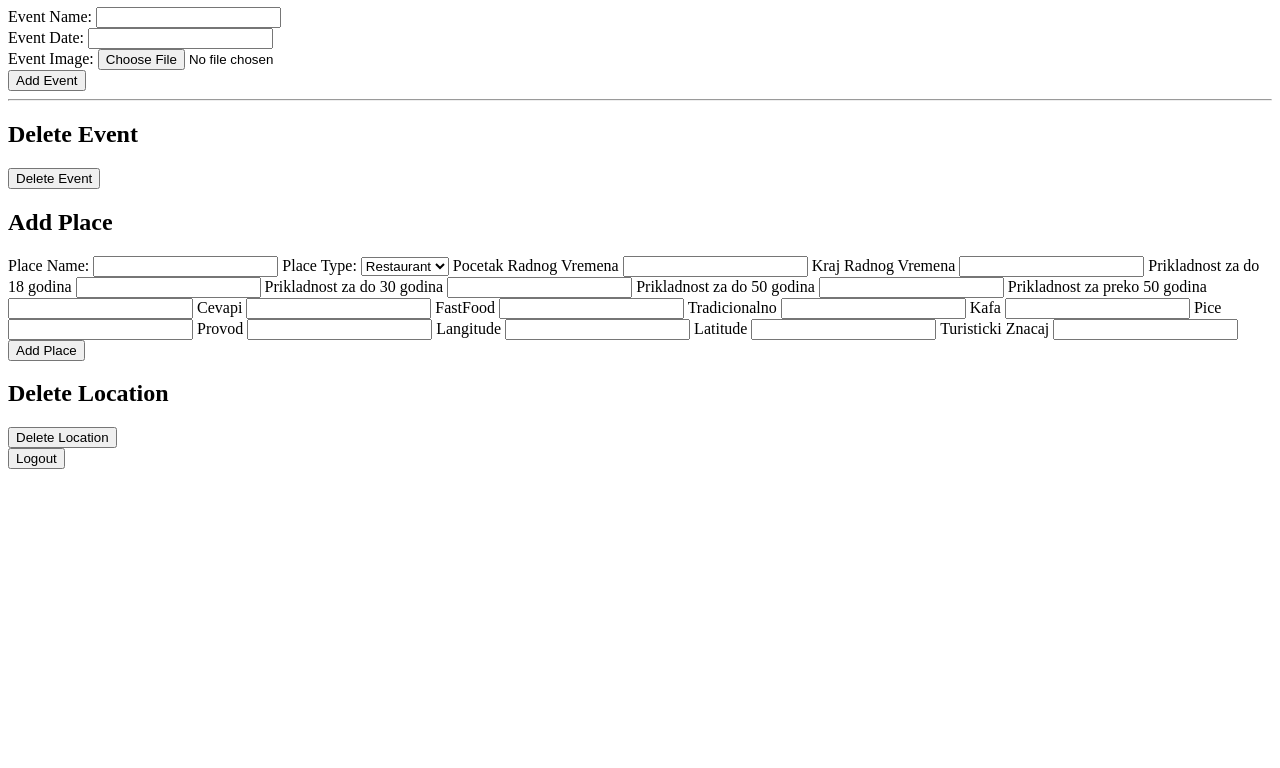
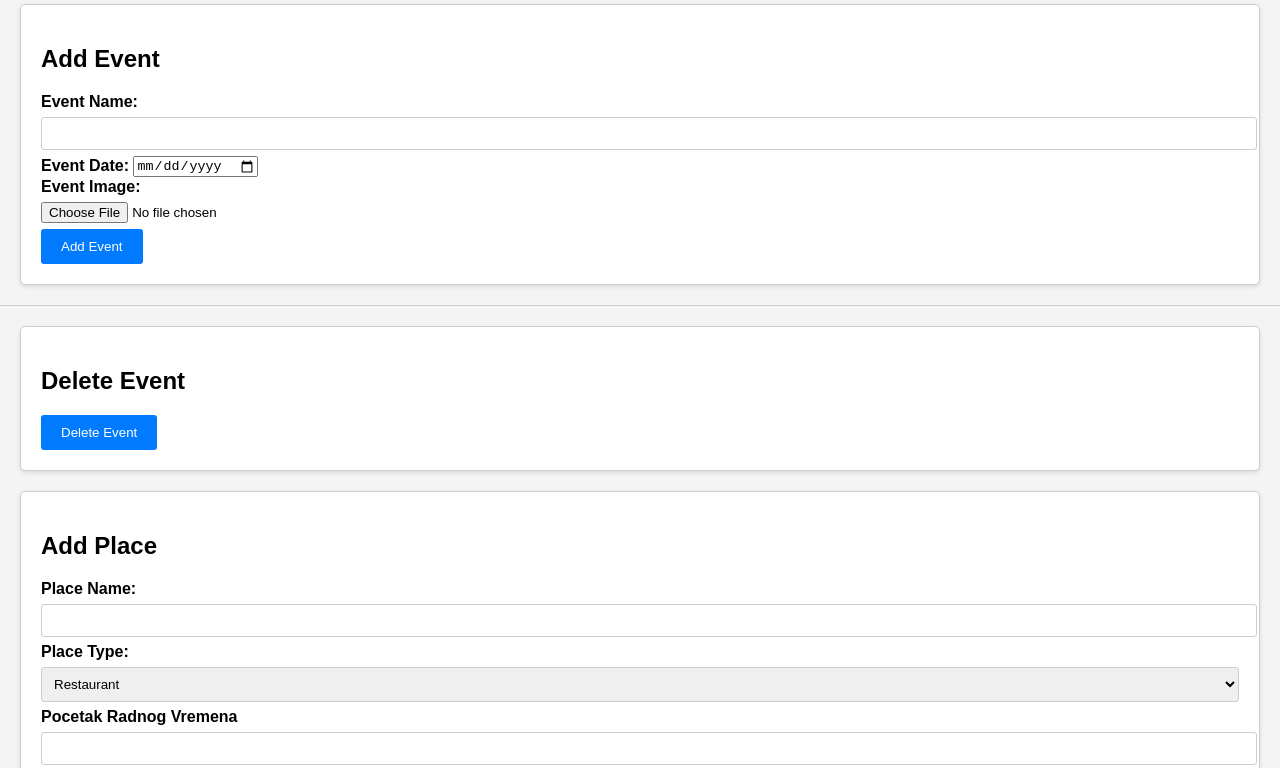
Before and after one commit to soft1c/Visit-Travnik, a website: page public/admin.html in a window 1280 px wide. Shown: the part 73-841 px from the top of the page. Before the commit the page ends 800 px from the top, so only its background shows below. Drawn offline with Linux system fonts and the light colour scheme; no server answers.

Commit message:
radio admin

```diff
--- a/public/admin.html
+++ b/public/admin.html
@@ -4,23 +4,113 @@
   <meta charset="UTF-8">
   <meta name="viewport" content="width=device-width, initial-scale=1.0">
   <title>Admin Page</title>
+  <style>
+    body {
+      font-family: Arial, sans-serif;
+      background-color: #f4f4f4;
+      margin: 0;
+    }
+
+    h1 {
+      background-color: #007bff;
+      color: #fff;
+      padding: 10px;
+      margin: 0;
+      text-align: center;
+    }
+
+    form {
+      background-color: #fff;
+      padding: 20px;
+      border: 1px solid #ccc;
+      margin: 20px;
+      border-radius: 5px;
+      box-shadow: 0 2px 5px rgba(0, 0, 0, 0.1);
+      text-align: left;
+    }
+
+    label {
+      font-weight: bold;
+    }
+
+    input[type="text"],
+    input[type="number"],
+    select {
+      width: 100%;
+      padding: 8px;
+      margin: 6px 0;
+      border: 1px solid #ccc;
+      border-radius: 3px;
+    }
+
+    input[type="file"] {
+      width: 100%;
+      margin: 6px 0;
+    }
+
+    input[type="submit"] {
+      background-color: #007bff;
+      color: #fff;
+      padding: 10px 20px;
+      border: none;
+      border-radius: 3px;
+      cursor: pointer;
+    }
+
+    input[type="submit"]:hover {
+      background-color: #0056b3;
+    }
+
+    ul {
+      list-style: none;
+      padding: 0;
+    }
+
+    li {
+      margin: 6px 0;
+    }
+
+    hr {
+      border: none;
+      border-top: 1px solid #ccc;
+    }
+
+    select {
+      padding: 8px;
+    }
+
+    .event-item label,
+    .event-item input[type="file"] {
+      display: inline-block;
+      vertical-align: middle;
+    }
+  </style>
 </head>
 <body>
 <h1>Admin Page</h1>
 
 <!-- Add Event Form -->
 <form action="/add_event" method="POST" enctype="multipart/form-data">
+  <h2>Add Event</h2>
   <label for="event_name">Event Name:</label>
-  <input type="text" name="event_name" required><br>
-  <label for="event_date">Event Date:</label>
-  <input type="text" name="event_date" required><br>
-  <label for="event_image">Event Image:</label>
-  <input type="file" name="event_image" required><br>
+  <input type="text" name="event_name" required>
+
+  <div class="event-item">
+    <label for="event_date">Event Date:</label>
+    <input type="date" name="event_date" required>
+  </div>
+
+  <div class="event-item">
+    <label for="event_image">Event Image:</label>
+    <input type="file" name="event_image" required>
+  </div>
+
   <input type="submit" value="Add Event">
 </form>
 
 <hr>
 
+<!-- Delete Event Form -->
 <form action="/delete_event" method="POST">
   <h2>Delete Event</h2>
   <ul id="eventList">
@@ -29,46 +119,12 @@
   <input type="submit" value="Delete Event">
 </form>
 
-<!-- JavaScript to fetch and display event data -->
-<script>
-  const eventListContainer = document.getElementById('eventList');
-
-  // Function to create a list item for an event
-  function createEventListItem(event) {
-    const listItem = document.createElement('li');
-    listItem.innerHTML = `
-            <input type="radio" name="event_id" value="${event.id}">
-            ${event.name} (${event.date})
-        `;
-    return listItem;
-  }
-
-  // Function to fetch event data from the server
-  function fetchEventList() {
-    fetch('/events') // Assuming this route returns event data as JSON
-            .then(response => response.json())
-            .then(data => {
-              // Clear the existing list
-              eventListContainer.innerHTML = '';
-
-              // Create list items for each event and append them to the list
-              data.forEach(event => {
-                eventListContainer.appendChild(createEventListItem(event));
-              });
-            })
-            .catch(error => {
-              console.error('Error fetching event data:', error);
-            });
-  }
-
-  // Call the fetchEventList function when the page loads
-  fetchEventList();
-</script>
-
+<!-- Add Place Form -->
 <form action="/add_place" method="POST">
   <h2>Add Place</h2>
   <label for="placeName">Place Name:</label>
   <input type="text" name="placeName" required>
+
   <label for="placeType">Place Type:</label>
   <select name="placeType">
     <option value="restaurant">Restaurant</option>
@@ -77,6 +133,7 @@
     <option value="history">History</option>
     <option value="drinks">Drinks</option>
   </select>
+
   <label for="pocetakRadnogVremena">Pocetak Radnog Vremena</label>
   <input type="number" name="pocetakRadnogVremena" required>
   <label for="krajRadnogVremena">Kraj Radnog Vremena</label>
@@ -109,9 +166,12 @@
   <input type="number" name="turisticki_znacaj" required>
   <input type="submit" value="Add Place">
 </form>
+  <!-- Add other fields as needed -->
 
+  <input type="submit" value="Add Place">
+</form>
 
-<!-- Delete Place Form (admin.html) -->
+<!-- Delete Place Form -->
 <form action="/delete_location" method="POST" id="deleteLocationForm">
   <h2>Delete Location</h2>
   <ul id="locationList">
@@ -120,15 +180,16 @@
   <input type="submit" value="Delete Location">
 </form>
 
+<!-- JavaScript for fetching and displaying location data -->
 <script>
   const locationListContainer = document.getElementById('locationList');
 
   function createLocationListItem(location) {
     const listItem = document.createElement('li');
     listItem.innerHTML = `
-    <input type="checkbox" name="location_ids[]" value="${location.id}">
-    ${location.name} (Type: ${location.type})
-  `;
+        <input type="checkbox" name="location_ids[]" value="${location.id}">
+        ${location.name} (Type: ${location.type})
+      `;
     return listItem;
   }
 
@@ -150,7 +211,7 @@
 </script>
 
 <!-- Logout Button -->
-<form action="/logout" method="POST">
+<form action="/admin_login.html">
   <input type="submit" value="Logout">
 </form>
 </body>
```
Also changed, not shown: public/css/main.css (+13 -0 lines), public/index.html (+22 -3 lines), public/img/event_image-1699390292448.jpg (added), public/img/event_image-1699390504552.jpg (added), public/img/event_image-1699390510788.jpg (added), public/img/event_image-1699390695576.jpg (added), 1 other file.
